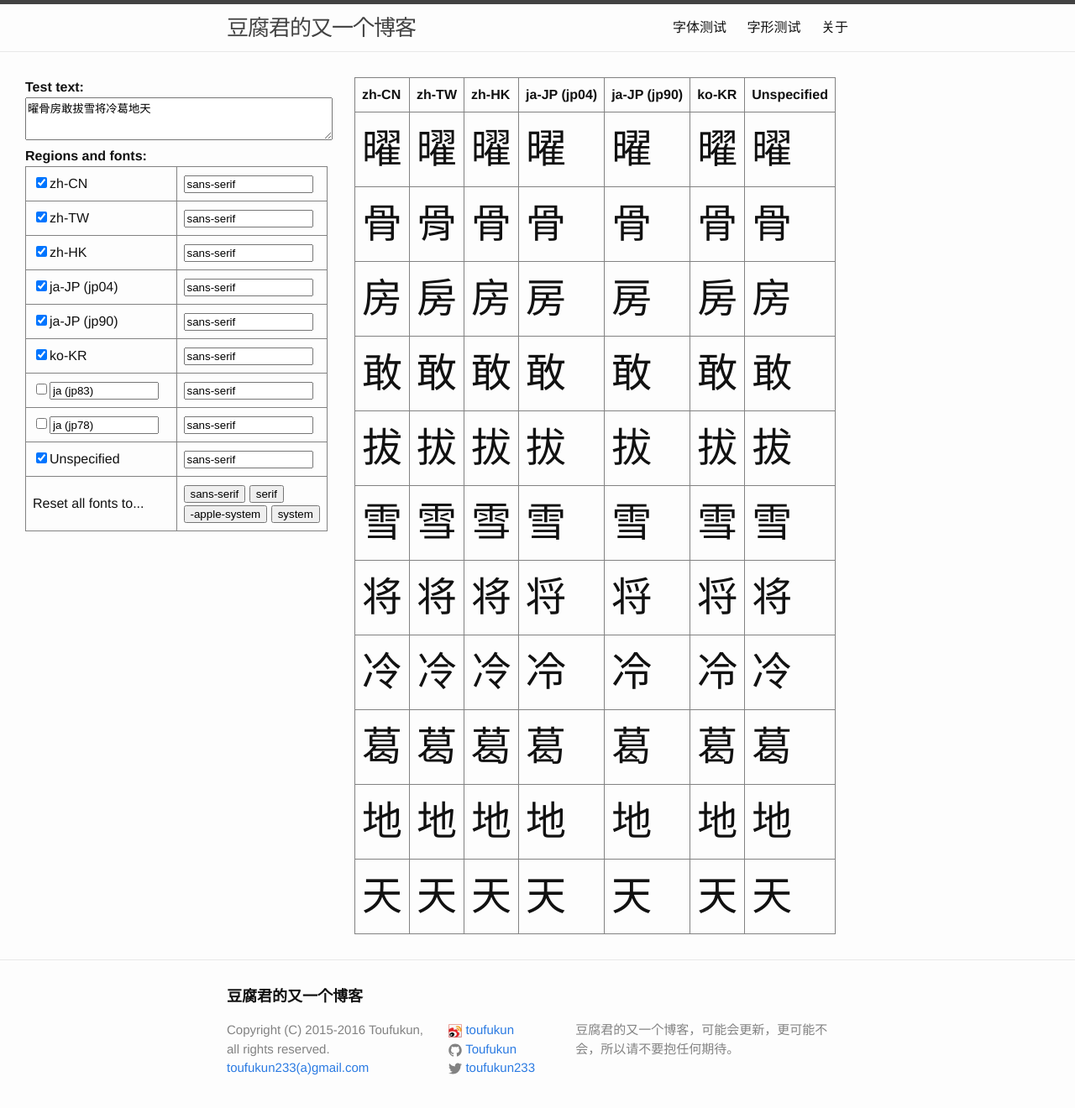
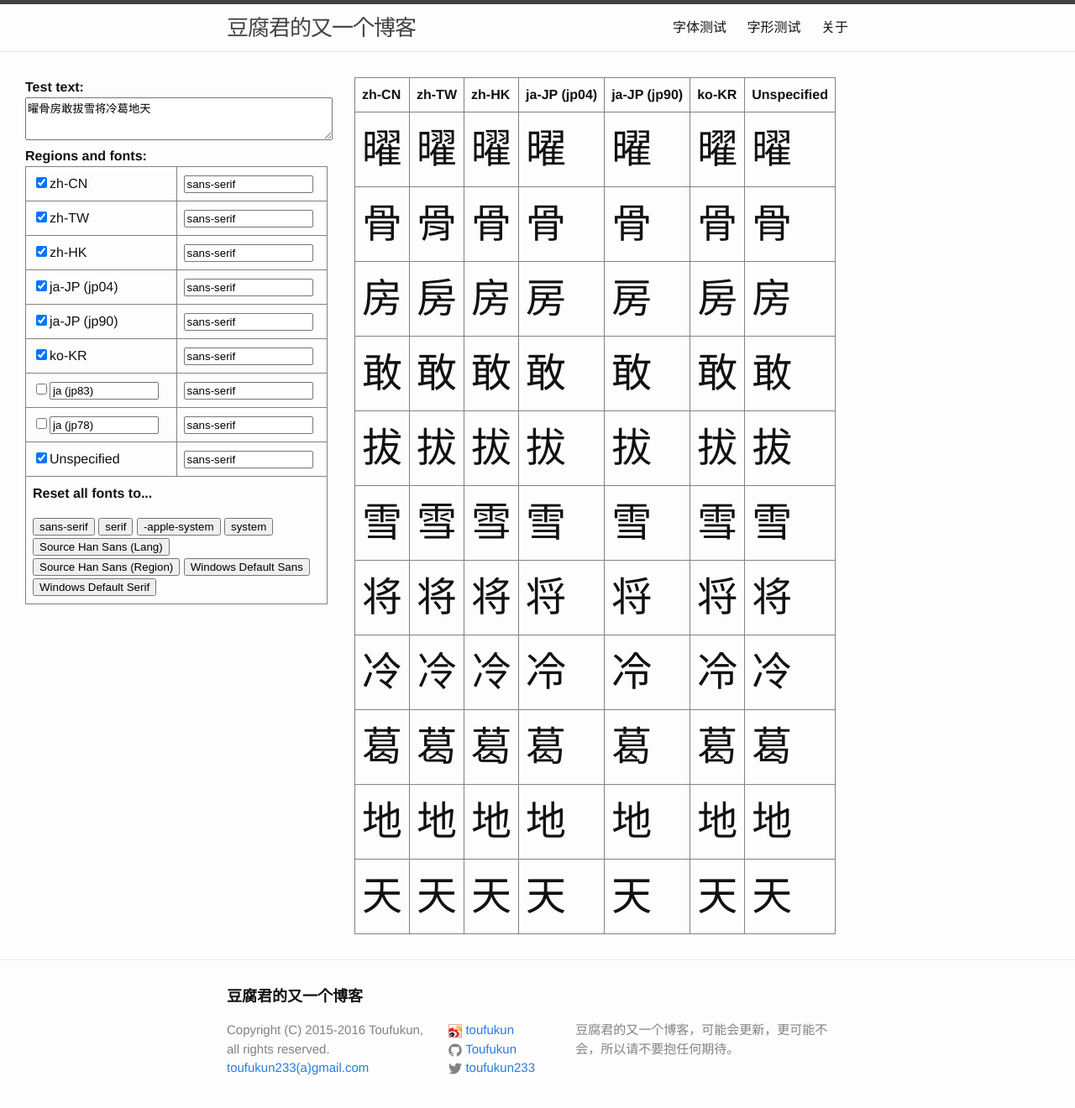
Before and after one commit to Toufukun/toufukun.github.io, a Jekyll site: the page built from 02hanzi-form-test.html, in a window 1280 px wide and 1344 px high. Shown: the top 1320 px of the window at 84% size. Built offline with Jekyll 4.4.1, drawn with Linux system fonts in a browser that asks for light colours; some web fonts are replaced.

Commit message:
20160427

```diff
--- a/02hanzi-form-test.html
+++ b/02hanzi-form-test.html
@@ -15,8 +15,56 @@ $(document).ready(function(){
 	refreshPlayground();
 	$('.table-rnf td input[type="checkbox"]').on('click',refreshPlayground);
 	$('.table-rnf td input[type="text"]').on('input',refreshPlayground);
-	$('.table-rnf td button').on('click',function(){
+	$('.table-rnf td button:not([id])').on('click',function(){
 		$('.table-rnf td input[type="text"].font-input').val($(this).text());
+		refreshPlayground();
+	});
+	$('#shs-lang').on('click',function(){
+		$('#font-zh-cn').val('Source Han Sans SC');
+		$('#font-zh-tw').val('Source Han Sans TC');
+		$('#font-zh-hk').val('Source Han Sans TC');
+		$('#font-jp04').val('Source Han Sans');
+		$('#font-jp90').val('Source Han Sans');
+		$('#font-ko-kr').val('Source Han Sans K');
+		$('#font-custom1').val('Source Han Sans');
+		$('#font-custom2').val('Source Han Sans');
+		$('#font-unspec').val('Source Han Sans');
+		refreshPlayground();
+	});
+	$('#shs-region').on('click',function(){
+		$('#font-zh-cn').val('Source Han Sans CN');
+		$('#font-zh-tw').val('Source Han Sans TW');
+		$('#font-zh-hk').val('Source Han Sans HK');
+		$('#font-jp04').val('Source Han Sans JP');
+		$('#font-jp90').val('Source Han Sans JP');
+		$('#font-ko-kr').val('Source Han Sans KR');
+		$('#font-custom1').val('Source Han Sans JP');
+		$('#font-custom2').val('Source Han Sans JP');
+		$('#font-unspec').val('Source Han Sans JP');
+		refreshPlayground();
+	});
+	$('#win-sans').on('click',function(){
+		$('#font-zh-cn').val('Microsoft YaHei');
+		$('#font-zh-tw').val('Microsoft JhengHei');
+		$('#font-zh-hk').val('Microsoft JhengHei');
+		$('#font-jp04').val('Meiryo');
+		$('#font-jp90').val('Meiryo');
+		$('#font-ko-kr').val('Malgun Gothic');
+		$('#font-custom1').val('Meiryo');
+		$('#font-custom2').val('Meiryo');
+		$('#font-unspec').val('sans-serif');
+		refreshPlayground();
+	});
+	$('#win-serif').on('click',function(){
+		$('#font-zh-cn').val('SimSun');
+		$('#font-zh-tw').val('PMingLiU');
+		$('#font-zh-hk').val('PMingLiU');
+		$('#font-jp04').val('MS PMincho');
+		$('#font-jp90').val('MS PMincho');
+		$('#font-ko-kr').val('Batang');
+		$('#font-custom1').val('MS PMincho');
+		$('#font-custom2').val('MS PMincho');
+		$('#font-unspec').val('serif');
 		refreshPlayground();
 	});
 	$(window).resize(resizeContainers);
@@ -192,44 +240,50 @@ div.font-tester table td.active {
 				<table class="table-rnf">
 					<tr>
 						<td><input type="checkbox" checked>zh-CN</input></td>
-						<td><input class="font-input" type="text" value="sans-serif"></input></td>
+						<td><input class="font-input" id="font-zh-cn" type="text" value="sans-serif"></input></td>
 					</tr>
 					<tr>
 						<td><input type="checkbox" checked>zh-TW</input></td>
-						<td><input class="font-input" type="text" value="sans-serif"></input></td>
+						<td><input class="font-input" id="font-zh-tw" type="text" value="sans-serif"></input></td>
 					</tr>
 					<tr>
 						<td><input type="checkbox" checked>zh-HK</input></td>
-						<td><input class="font-input" type="text" value="sans-serif"></input></td>
+						<td><input class="font-input" id="font-zh-hk" type="text" value="sans-serif"></input></td>
 					</tr>
 					<tr>
 						<td><input type="checkbox" checked>ja-JP (jp04)</input></td>
-						<td><input class="font-input" type="text" value="sans-serif"></input></td>
+						<td><input class="font-input" id="font-jp04" type="text" value="sans-serif"></input></td>
 					</tr>
 					<tr>
 						<td><input type="checkbox" checked>ja-JP (jp90)</input></td>
-						<td><input class="font-input" type="text" value="sans-serif"></input></td>
+						<td><input class="font-input" id="font-jp90" type="text" value="sans-serif"></input></td>
 					</tr>
 					<tr>
 						<td><input type="checkbox" checked>ko-KR</input></td>
-						<td><input class="font-input" type="text" value="sans-serif"></input></td>
+						<td><input class="font-input" id="font-ko-kr" type="text" value="sans-serif"></input></td>
 					</tr>
 					<tr>
 						<td><input type="checkbox"></input><input class="lang-input" type="text" value="ja (jp83)"></input></td>
-						<td><input class="font-input" type="text" value="sans-serif"></input></td>
+						<td><input class="font-input" id="font-custom1" type="text" value="sans-serif"></input></td>
 					</tr>
 					<tr>
 						<td><input type="checkbox"></input><input class="lang-input" type="text" value="ja (jp78)"></input></td>
-						<td><input class="font-input" type="text" value="sans-serif"></input></td>
+						<td><input class="font-input" id="font-custom2" type="text" value="sans-serif"></input></td>
 					</tr>
 					<tr>
 						<td><input type="checkbox" checked>Unspecified</input></td>
-						<td><input class="font-input" type="text" value="sans-serif"></input></td>
+						<td><input class="font-input" id="font-unspec" type="text" value="sans-serif"></input></td>
 					</tr>
 					<tr>
-						<td>Reset all fonts to...</td>
-						<td><button>sans-serif</button> <button>serif</button> <br/>
-						<button>-apple-system</button> <button>system</button></td>
+						<td colspan="2">
+						<p><b>Reset all fonts to...</b></p>
+						<button>sans-serif</button> <button>serif</button>
+						<button>-apple-system</button> <button>system</button>
+						<button id="shs-lang">Source Han Sans (Lang)</button>
+						<button id="shs-region">Source Han Sans (Region)</button>
+						<button id="win-sans">Windows Default Sans</button>
+						<button id="win-serif">Windows Default Serif</button>
+						</td>
 					</tr>
 				</table>
 				<br/>
```
Also changed, not shown: _posts/2016-04-27-sylish-style-to-force-firefox-use-shs.markdown (added, +107 -0 lines).
